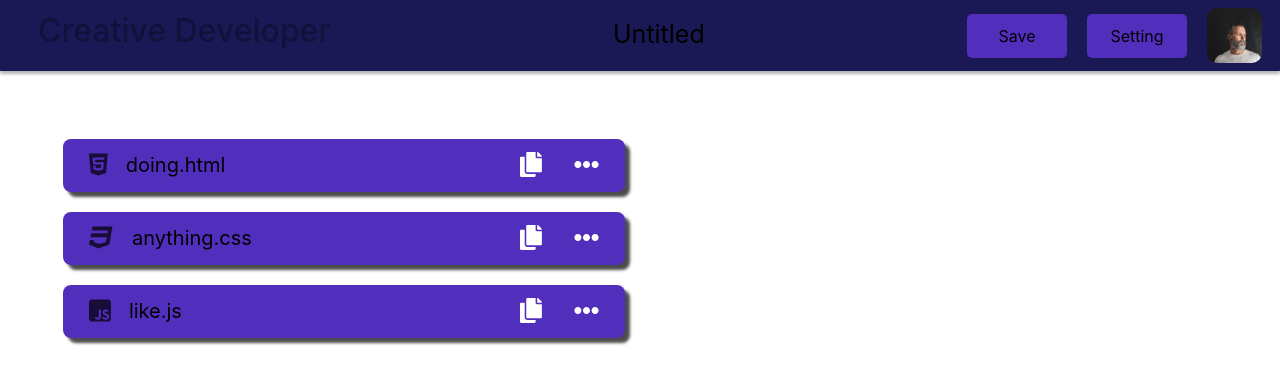
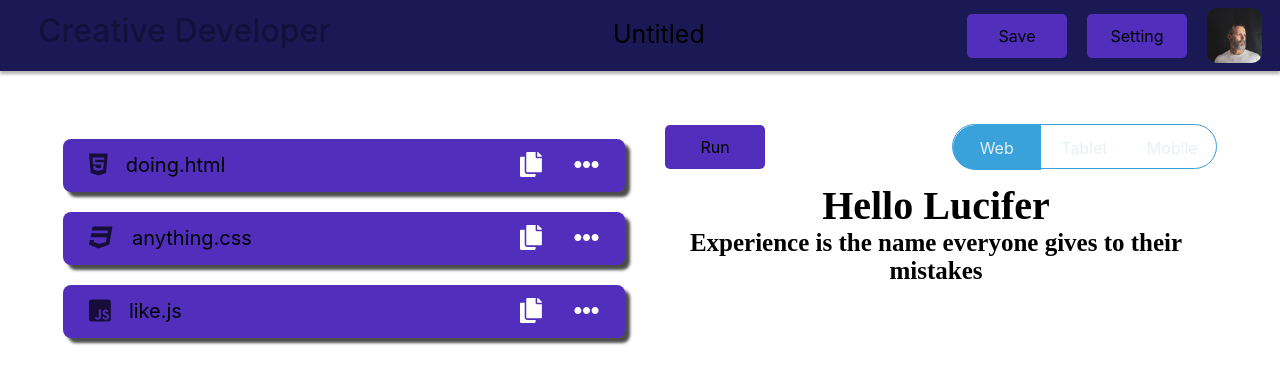
Before and after one commit to Bhavesh588/creativedesigner, a React (Create React App) app: page / in a window 1280 px wide. Shown: the top 384 px of the page. Built offline with nearby package versions, Linux system fonts and the light colour scheme.

Commit message:
Live Preview

```diff
--- a/src/Components/Button/Button.js
+++ b/src/Components/Button/Button.js
@@ -1,30 +1,52 @@
-import React from 'react';
-import { connect } from 'react-redux';
+import React from 'react'
+import { connect } from 'react-redux'
 
 import './Button.scss'
 import variable from '../../responsive/_variables.scss'
 
 const Button = ({ children, ...props }) => {
-
     const { darkmode } = props
 
     return (
-        <div className='button'>
-            {
-                props.type === 'buttontxt'
-                ? props.name === 'Settings'
-                    ? <button className='button_btn_txt' style={{ color: darkmode ? variable.color2 : variable.color1, backgroundColor: darkmode ? variable.color3 : 'rgba(0,0,0,0.3)' }} onClick={() => props.setToggleDrop(!props.toggleDrop)}>{children}</button>
-                    : <button className='button_btn_txt' style={{ color: darkmode ? variable.color2 : variable.color1, backgroundColor: darkmode ? variable.color3 : 'rgba(0,0,0,0.3)' }}>{children}</button>
-                : <button className='button_btn_pic'>{children}</button>
-            }
+        <div className="button">
+            {props.type === 'buttontxt' ? (
+                props.name === 'Settings' ? (
+                    <button
+                        className="button_btn_txt"
+                        style={{
+                            color: darkmode ? variable.color2 : variable.color1,
+                            backgroundColor: darkmode
+                                ? variable.color3
+                                : 'rgba(0,0,0,0.3)',
+                        }}
+                        onClick={() => props.setToggleDrop(!props.toggleDrop)}
+                    >
+                        {children}
+                    </button>
+                ) : (
+                    <button
+                        className="button_btn_txt"
+                        style={{
+                            color: darkmode ? variable.color2 : variable.color1,
+                            backgroundColor: darkmode
+                                ? variable.color3
+                                : 'rgba(0,0,0,0.3)',
+                        }}
+                    >
+                        {children}
+                    </button>
+                )
+            ) : (
+                <button className="button_btn_pic">{children}</button>
+            )}
         </div>
-    );
-};
+    )
+}
 
 const mapStateToProps = (state) => {
-	return {
-		darkmode: state.darkmode,
-	};
-};
+    return {
+        darkmode: state.darkmode,
+    }
+}
 
-export default connect(mapStateToProps, null)(Button);
+export default connect(mapStateToProps, null)(Button)
--- /dev/null
+++ b/src/Components/LivePreview/LivePreview.js
@@ -0,0 +1,28 @@
+import React from 'react'
+import Tabs from '../Tabs/Tabs'
+
+import './LivePreview.scss'
+
+function LivePreview({ code }) {
+    const srcDoc = `
+        <html>
+            <body>
+                ${code[0]}
+            </body>
+            <style>
+                ${code[1]}
+            </style>
+            <script>
+                ${code[2]}
+            <script>
+        </html>
+    `
+
+    return (
+        <div className="livepreview">
+            <Tabs srcDoc={srcDoc} />
+        </div>
+    )
+}
+
+export default LivePreview
--- /dev/null
+++ b/src/Components/LivePreview/LivePreview.scss
@@ -0,0 +1,11 @@
+.livepreview {
+    width: 100%;
+    height: 100%;
+    display: flex;
+    flex-direction: column;
+    flex: 1;
+
+    .iframe_box {
+        background-color: white;
+    }
+}
--- /dev/null
+++ b/src/Components/Tabs/Tabs.js
@@ -0,0 +1,68 @@
+import React, { useState } from 'react'
+import Button from '../Button/Button'
+
+import './Tabs.scss'
+
+function Tabs({ srcDoc }) {
+    const [activeTab, setActiveTab] = useState('Web')
+
+    const handletabs = (val) => {
+        setActiveTab(val)
+    }
+
+    return (
+        <div className="tabs">
+            <div className="topbar">
+                <div>
+                    <Button type="buttontxt" name="Save">
+                        Run
+                    </Button>
+                </div>
+                <div className="tabscol">
+                    {/* Tab nav */}
+                    <ul className="nav">
+                        <li
+                            className={activeTab === 'Web' ? 'active' : ''}
+                            onClick={() => handletabs('Web')}
+                        >
+                            Web
+                        </li>
+                        <li
+                            className={activeTab === 'Tablet' ? 'active' : ''}
+                            onClick={() => handletabs('Tablet')}
+                        >
+                            Tablet
+                        </li>
+                        <li
+                            className={activeTab === 'Mobile' ? 'active' : ''}
+                            onClick={() => handletabs('Mobile')}
+                        >
+                            Mobile
+                        </li>
+                    </ul>
+                </div>
+            </div>
+            <div className="outlet">
+                {/* Content will be shown here */}
+                <iframe
+                    srcDoc={srcDoc}
+                    title="Output"
+                    sandbox="allow-scripts"
+                    frameBorder="0"
+                    width={
+                        activeTab === 'Web'
+                            ? '100%'
+                            : activeTab === 'Tablet'
+                            ? '600px'
+                            : '300px'
+                    }
+                    height="100%"
+                    className="iframe_box"
+                    style={{ borderRadius: activeTab === 'Web' ? 0 : 10 }}
+                />
+            </div>
+        </div>
+    )
+}
+
+export default Tabs
--- /dev/null
+++ b/src/Components/Tabs/Tabs.scss
@@ -0,0 +1,90 @@
+.tabs {
+    // width: 80%;
+    height: 100%;
+    // flex: 1;
+    display: flex;
+    flex-direction: column;
+    // min-height: 400px;
+    // background: #053742;
+    // margin: 3.5rem auto 1.5rem;
+    // padding: 2rem 1rem;
+    color: #e8f0f2;
+    // border-radius: 2rem;
+
+    // @media (max-width: 769px) {
+    //     padding: 2rem 0;
+    // }
+
+    .topbar {
+        display: flex;
+        justify-content: space-between;
+
+        .tabscol {
+            flex: 1;
+            display: flex;
+            justify-content: flex-end;
+            align-items: center;
+
+            .nav {
+                width: 60%;
+                height: 45px;
+                margin: 0;
+                display: flex;
+                align-items: center;
+                justify-content: space-between;
+                border: 1px solid #39a2db;
+                border-radius: 2rem;
+                padding-left: 0px;
+
+                // @media (max-width: 768px) {
+                //     width: 90%;
+                // }
+
+                li {
+                    width: calc(100% / 3);
+                    height: 45px;
+                    // padding: 1rem;
+                    display: flex;
+                    justify-content: center;
+                    align-items: center;
+                    list-style: none;
+                    text-align: center;
+                    cursor: pointer;
+                    transition: all 0.7s;
+
+                    &:first-child {
+                        border-bottom-left-radius: 2rem;
+                        border-top-left-radius: 2rem;
+                    }
+
+                    &:last-child {
+                        border-bottom-right-radius: 2rem;
+                        border-top-right-radius: 2rem;
+                    }
+
+                    &:hover {
+                        background: rgba(50, 224, 196, 0.15);
+                    }
+                }
+                .active {
+                    background: #39a2db;
+                    height: 45px;
+                }
+            }
+        }
+    }
+
+    .outlet {
+        flex: 1;
+        display: flex;
+        flex-direction: column;
+        justify-content: center;
+        align-items: center;
+
+        .iframe_box {
+            flex: 1;
+            transition: 0.3s ease-in-out;
+            background-color: white;
+        }
+    }
+}
--- a/src/Pages/CodingPlatform/CodingPlatform.js
+++ b/src/Pages/CodingPlatform/CodingPlatform.js
@@ -1,17 +1,56 @@
-import React, { useState } from 'react';
+import React, { useState } from 'react'
 
 import './CodingPlatform.scss'
-import Files from '../../Components/Files/Files';
+import Files from '../../Components/Files/Files'
+import LivePreview from '../../Components/LivePreview/LivePreview'
 
 const CodingPlatform = () => {
+    const [filename, setFilename] = useState([
+        'doing.html',
+        'anything.css',
+        'like.js',
+    ])
+    const [code, setCode] = useState([
+        `
+<div class="luke">
+    <h1>Hello Lucifer</h1>
+    <h2>Experience is the name everyone gives to their mistakes</h2>
+<div>
+        `,
+        `
+.luke {
+    display: flex;
+    flex-direction: column;
+    justify-content: center;
+    align-items: center;
+}
 
-    const [filename, setFilename] = useState(['doing.html', 'anything.css', 'like.js'])
-    const [code, setCode] = useState(['', '', ''])
+h1 {
+    margin: 0;
+    font-size: 40px;
+}
+
+h2 {
+    margin: 0;
+    font-size: 25px;
+	text-align: center;
+}
+
+@media only screen and (max-width : 300px) {
+	h1 {
+		font-size: 25px;
+	}
+	h2 {
+		font-size: 15px;
+	}
+}
+        `,
+        '',
+    ])
 
     // const [html, setHtml] = useState('')
     // const [css, setCss] = useState('')
     // const [js, setJs] = useState('')
-
 
     const onChangeFilename = (values, id) => {
         let val = [...filename]
@@ -22,8 +61,8 @@ const CodingPlatform = () => {
     const onAddFilename = (values, id) => {
         let val = [...filename]
         let co = [...code]
-        val.splice(id+1, 0, values)
-        co.splice(id+1, 0, '')
+        val.splice(id + 1, 0, values)
+        co.splice(id + 1, 0, '')
         setFilename(val)
         setCode(co)
     }
@@ -38,14 +77,13 @@ const CodingPlatform = () => {
     }
 
     return (
-		<div className='codingplatform'>
-            <div className='container-fluid'>
-                <div className='row p-5'>
+        <div className="codingplatform">
+            <div className="container-fluid">
+                <div className="row p-5">
                     {/* All Code Files Names */}
-                    <div className='col-lg scrollable'>
-                        {
-                            filename?.map((file, index) =>
-                                <div className='files_outer' key={index}>
+                    <div className="col-lg scrollable">
+                        {filename?.map((file, index) => (
+                            <div className="files_outer" key={index}>
                                 <Files
                                     filename={file}
                                     id={index}
@@ -56,16 +94,16 @@ const CodingPlatform = () => {
                                     onDeleteFilename={onDeleteFilename}
                                 />
                             </div>
-                            )
-                        }
+                        ))}
                     </div>
                     {/* Live Preview, Console, etc... */}
-                    <div className='col-lg'>
+                    <div className="col-lg">
+                        <LivePreview code={code} />
                     </div>
                 </div>
             </div>
         </div>
-	);
-};
+    )
+}
 
-export default CodingPlatform;
+export default CodingPlatform
```
Also changed, not shown: src/Components/Dropdown/Dropdown.js (+50 -40 lines). Lines whose indentation alone changed are shown as unchanged.
